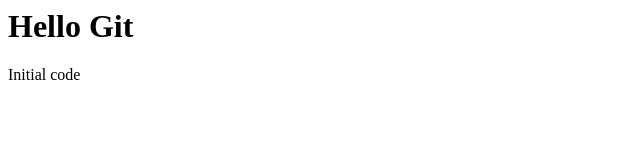
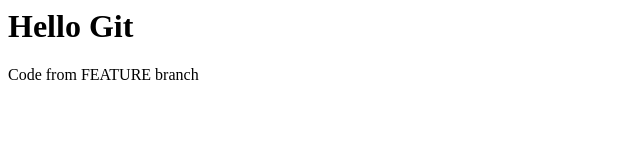
Before and after one commit to pandeypushkar809-collab/git-conflict-demo, a plain HTML site: page index.html in a window 1280 px wide. Shown: the whole page, without its empty margins (0-640 px from the left). Drawn offline with Linux system fonts and the light colour scheme.

Commit message:
Feature branch change

```diff
--- a/index.html
+++ b/index.html
@@ -1,2 +1,2 @@
 <h1>Hello Git</h1>
-<p>Initial code</p>
+<p>Code from FEATURE branch</p>
```
